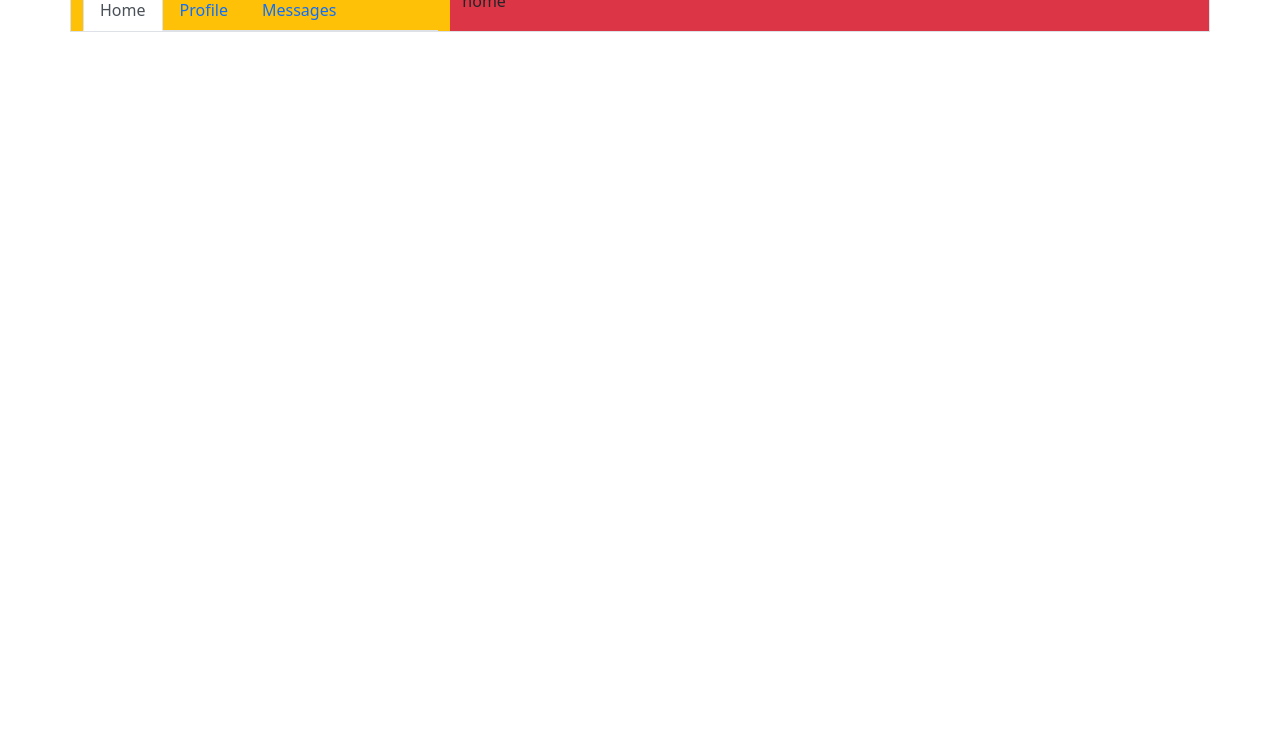
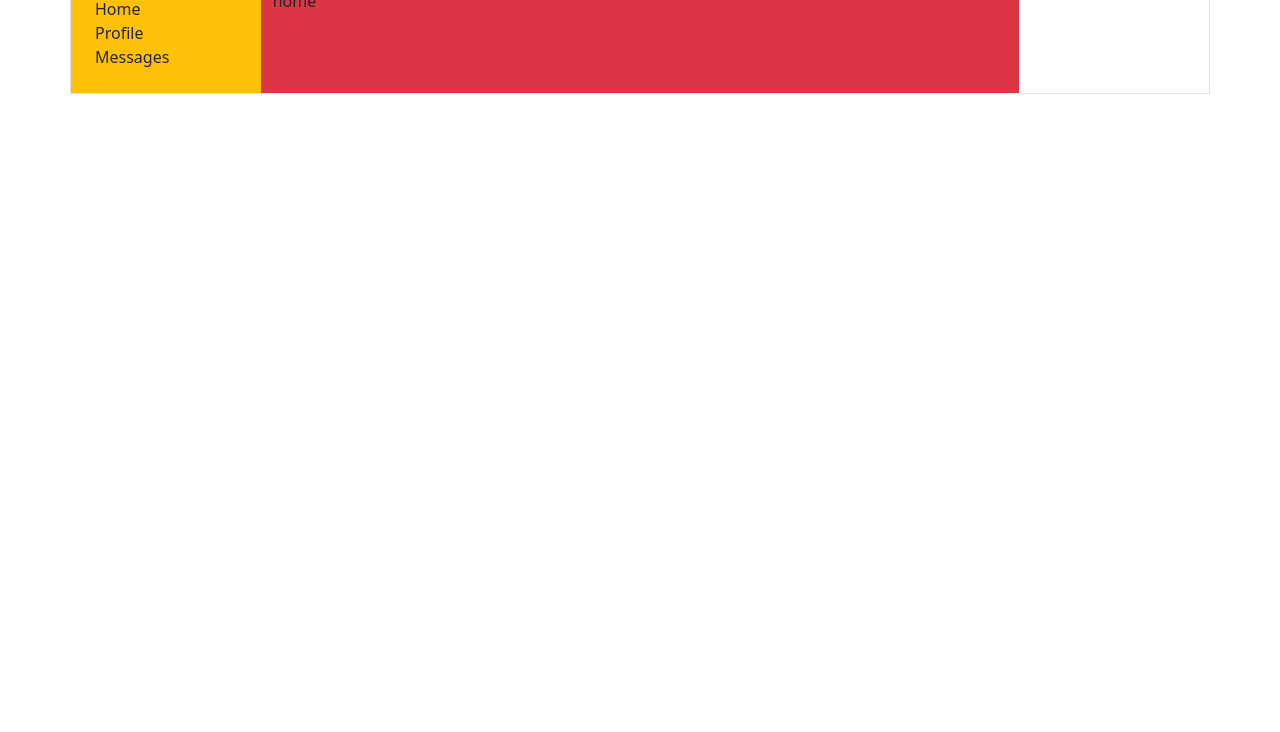
Before and after one commit to Jp8125/bs, a website built with Vite: page resume/index.html in a window 1280 px wide. Shown: the part 68-800 px from the top of the page. Built offline with nearby package versions, Linux system fonts and the light colour scheme; files whose address does not match are found by name.

Commit message:
resume layout

```diff
--- a/resume/index.html
+++ b/resume/index.html
@@ -25,18 +25,26 @@
         </div>
     </div>
     <div class="row">
-        <div class="col-lg-4 bg-warning">
-            <ul class="nav nav-tabs" id="myTab" role="tablist">
+        <div class="col-lg-2 bg-warning">
+
+          <nav class="navbar navbar-expand-lg">
+            <div class="container-fluid">
+              <button class="navbar-toggler" data-bs-toggle="collapse" data-bs-target="#navb" aria-controls="#navb" ariaexpanded="false"><span class="navbar-toggler-icon"></span></button>
+            <div class="collapse navbar-collapse" id="navb">
+              <ul class="  list-unstyled" id="myTab" role="tablist">
               <li class="nav-item" role="presentation">
-                  <button class="nav-link active" id="home-tab" data-bs-toggle="tab" data-bs-target="#home" type="button" role="tab" aria-controls="home" aria-selected="true">Home</button>
+                <a class="nav-link active" id="home-tab" data-bs-toggle="tab" data-bs-target="#home"  role="tab" aria-controls="home" aria-selected="true">Home</a>
               </li>
               <li class="nav-item" role="presentation">
-                  <button class="nav-link" id="profile-tab" data-bs-toggle="tab" data-bs-target="#profile" type="button" role="tab" aria-controls="profile" aria-selected="false">Profile</button>
+                <a class="nav-link" id="profile-tab" data-bs-toggle="tab" data-bs-target="#profile"  role="tab" aria-controls="profile" aria-selected="false">Profile</a>
               </li>
               <li class="nav-item" role="presentation">
-                  <button class="nav-link" id="messages-tab" data-bs-toggle="tab" data-bs-target="#messages" type="button" role="tab" aria-controls="messages" aria-selected="false">Messages</button>
+                <a class="nav-link" id="messages-tab" data-bs-toggle="tab" data-bs-target="#messages"  role="tab" aria-controls="messages" aria-selected="false">Messages</a>
               </li>
               </ul>
+           </div>
+          </div>
+          </nav>
         </div>
         <div class="col-lg-8 bg-danger">
             <div class="tab-content">
```
Lines whose indentation alone changed are shown as unchanged.
